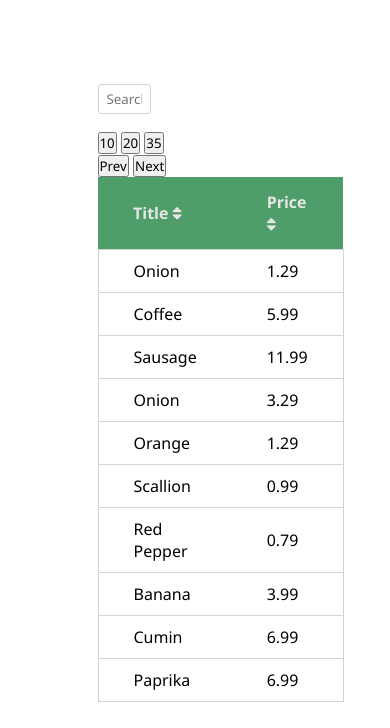
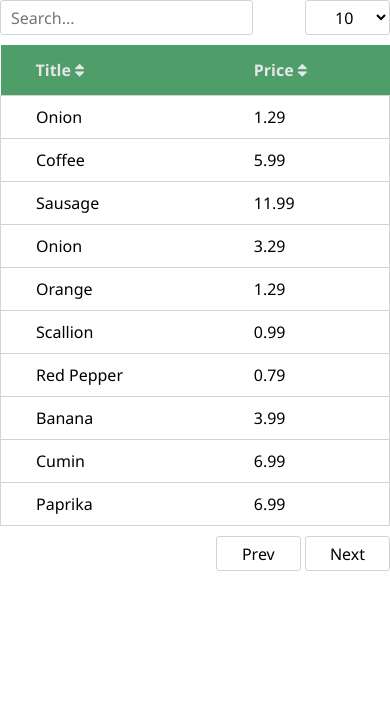
Before and after one commit to ryandougc/js-sortable-table, a plain HTML site: page index.html in a window 390 px wide. Drawn offline with Linux system fonts and the light colour scheme.

Commit message:
Responsive Styling

```diff
--- a/index.html
+++ b/index.html
@@ -16,19 +16,22 @@
 <body>
     <div id="content">
         <div id="table-filters">
-            <input type="text" id="search-bar" placeholder="Search..." value="" autocomplete="off">
-            <div id="item-limit-btns">
-                <button id="limit-table-10" onclick="limitTable(10)">10</button>
-                <button id="limit-table-20" onclick="limitTable(20)">20</button>
-                <button id="limit-table-35" onclick="limitTable(35)">35</button>
-            </div>
-            <div id="pagination">
-                <button id="prev" value="-1">Prev</button>
-                <button id="next" value="1">Next</button>
-            </div>
+            <input type="text" id="search-bar" class="input" placeholder="Search..." value="" autocomplete="off">
+            <select name="item-limit" id="item-limit-dropdown" class="input" autocomplete="off" onchange="limitTable(this)">
+                <option value="10">10</option>
+                <option value="20">20</option>
+                <option value="35">35</option>
+            </select>
         </div>
 
         <table id="table"></table>
+
+        <div id="pagination">
+            <div id="pagination-btns">
+                <button id="prev" class="button input" value="-1">Prev</button>
+                <button id="next" class="button input" value="1">Next</button>
+            </div>
+        </div>
     </div>
 <script src="./sortingTable.js"></script>
 </body>
--- a/sortingTable.js
+++ b/sortingTable.js
@@ -182,7 +182,8 @@ function insertionSort(direction, array, index) {
 
 
 // Limit # of items showing on a page
-function limitTable(num) { // Uses global Variables
+function limitTable(selectElem) { // Uses global Variables
+    let num = selectElem.value;
     if (num > table.currentData.length) {
         table.limit = table.data.length;
     } else {
--- /dev/null
+++ b/style copy.css
@@ -0,0 +1,80 @@
+* {
+    margin: 0;
+    padding: 0;
+
+    font-family: 'Segoe UI', Tahoma, Geneva, Verdana, sans-serif;
+}
+
+#content {
+    width: 50vw;
+    margin: auto;
+    margin-top: 10vh;
+}
+
+#search-bar {
+    height: 20px;
+    width: 18%;
+    margin-bottom: 2vh;
+    padding: 4px 8px 4px 8px;
+    border: 1px solid lightgray;
+    border-radius: 3px;
+}
+
+#table {
+    width: 100%;
+    border-collapse: collapse;
+}
+
+#table thead {
+    text-align: left;
+    color: #E5E7E6;
+    background-color: #4F9D69;
+}
+
+#table thead th {
+    padding: 14px 35px 14px 35px;
+}
+
+#table tbody {
+    border: 1px solid lightgray;
+}
+
+#table tbody tr td {
+    padding: 10px 35px 10px 35px;
+    display:table-cell;
+}
+
+#table tbody tr:not(:last-of-type) {
+    border-bottom: 1px solid lightgray;
+}
+
+.button {
+
+}
+
+/* Small devices (landscape phones, 576px and up) */
+@media (min-width: 576px) {
+body {
+    background-color: red;
+}
+}
+
+/* Medium devices (tablets, 768px and up) */
+@media (min-width: 768px) {
+
+}
+
+/* Large devices (desktops, 992px and up) */
+@media (min-width: 992px) {
+
+}
+
+/* X-Large devices (large desktops, 1200px and up) */
+@media (min-width: 1200px) {
+
+}
+
+/* XX-Large devices (larger desktops, 1400px and up) */
+@media (min-width: 1400px) {
+
+}
--- a/style.css
+++ b/style.css
@@ -3,47 +3,67 @@
     padding: 0;
 
     font-family: 'Segoe UI', Tahoma, Geneva, Verdana, sans-serif;
+
+    --input-height: 35px;
+    --input-width-small: 85px;
+    --input-font: 1em;
+    --input-color: lightgray;
+    --input-border-radius: 3px;
 }
 
-#content {
-    width: 50vw;
-    margin: auto;
-    margin-top: 10vh;
+.input {
+    -webkit-box-sizing: border-box; /* Safari/Chrome, other WebKit */
+    -moz-box-sizing: border-box;    /* Firefox, other Gecko */
+    box-sizing: border-box;         /* Opera/IE 8+ */
+
+    height: var(--input-height);
+    font-size: var(--input-font);
+    background-color: #FFF;
+    border: 1px solid var(--input-color);
+    border-radius: var(--input-border-radius);
 }
 
-#search-bar {
-    height: 20px;
-    width: 18%;
-    margin-bottom: 2vh;
-    padding: 4px 8px 4px 8px;
-    border: 1px solid lightgray;
-    border-radius: 3px;
+#table-filters {
+    display: flex;
+    justify-content: space-between;
+    margin-bottom: 10px;
+}
+#table-filters #search-bar {
+    padding: 6px 10px 6px 10px;
+}
+#table-filters #item-limit-dropdown {
+    width: var(--input-width-small);
+    padding-left: 25px;
 }
 
 #table {
     width: 100%;
     border-collapse: collapse;
 }
-
 #table thead {
     text-align: left;
     color: #E5E7E6;
     background-color: #4F9D69;
 }
-
 #table thead th {
     padding: 14px 35px 14px 35px;
 }
-
 #table tbody {
     border: 1px solid lightgray;
 }
-
 #table tbody tr td {
     padding: 10px 35px 10px 35px;
     display:table-cell;
 }
-
 #table tbody tr:not(:last-of-type) {
     border-bottom: 1px solid lightgray;
 }
+
+#pagination {
+    display: flex;
+    justify-content: flex-end;
+    margin-top: 10px;
+}
+#pagination #pagination-btns button{
+    width: var(--input-width-small);
+}
```
